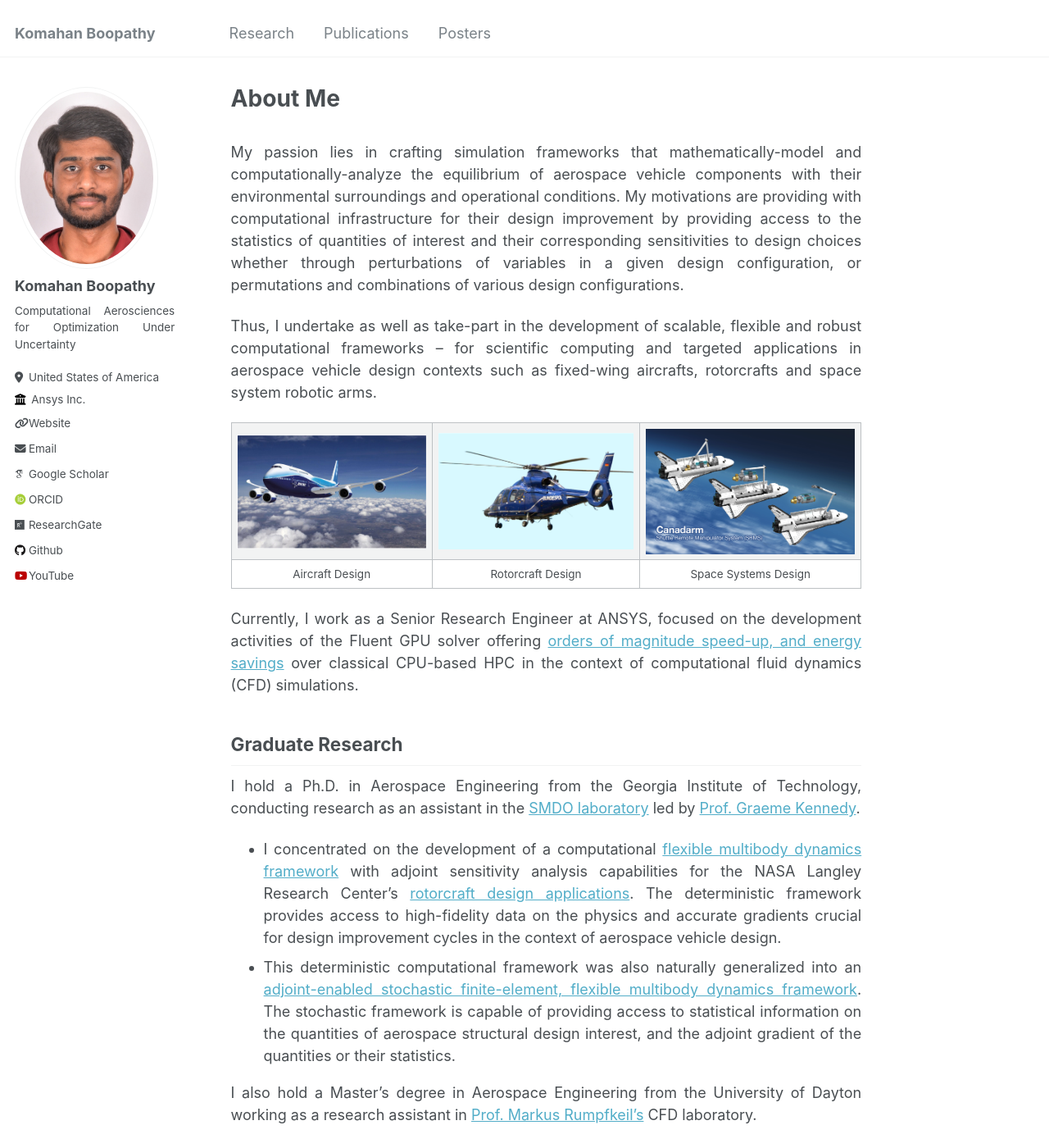
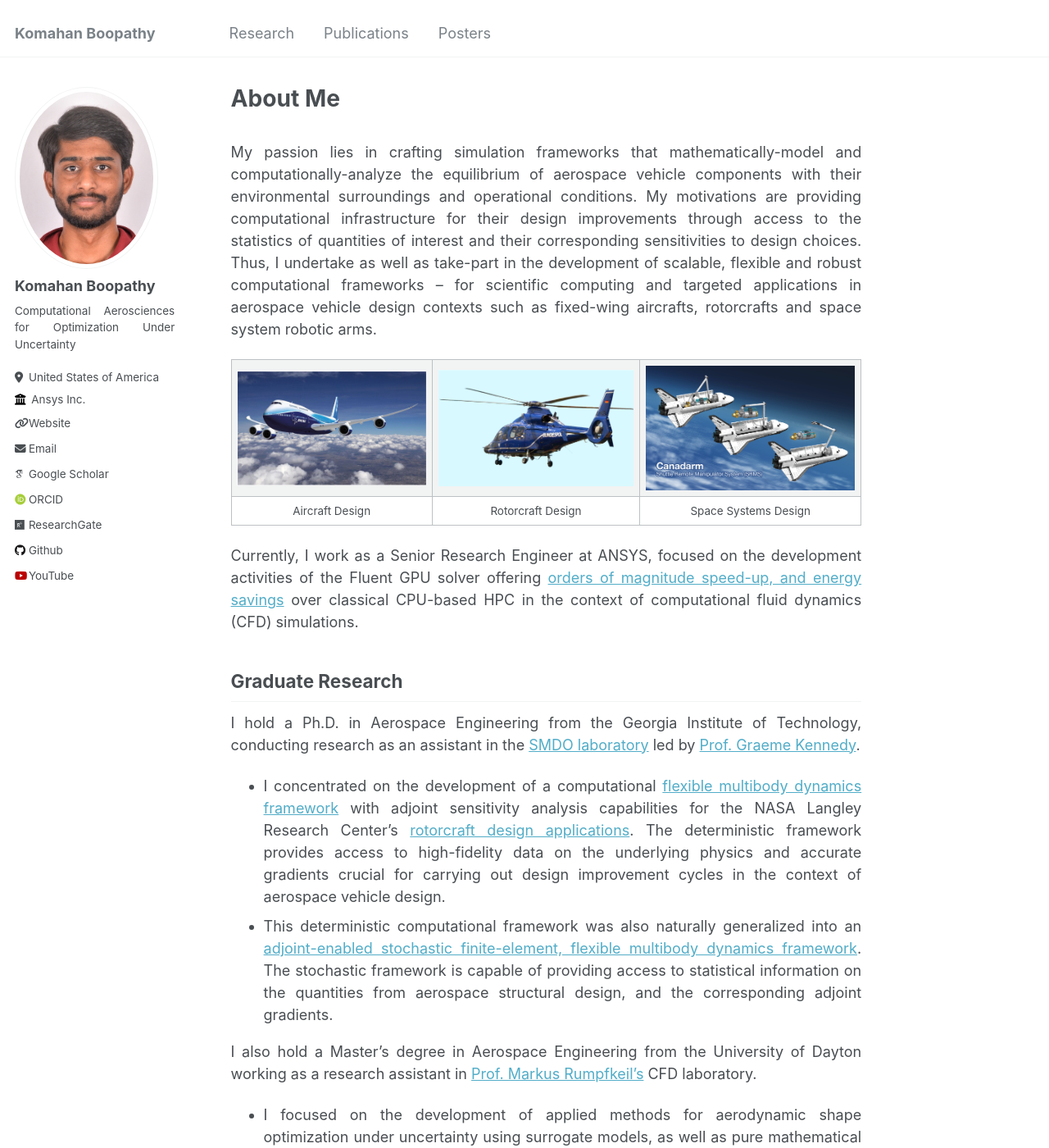
Before and after one commit to komahanb/komahanb.github.io, a Jekyll site: the page built from _pages/about.md, in a window 1280 px wide and 1400 px high. Shown: the whole window at 82% size. Built offline with Jekyll 4.4.1, drawn with Linux system fonts in a browser that asks for light colours; some web fonts are replaced.

Commit message:
edit about

```diff
--- a/_pages/about.md
+++ b/_pages/about.md
@@ -11,9 +11,9 @@
 
 <b>
 
-My passion lies in crafting simulation frameworks that mathematically-model and computationally-analyze the equilibrium of aerospace vehicle components with their environmental surroundings and operational conditions. My motivations are providing with computational infrastructure for their design improvement by providing access to the statistics of quantities of interest and their corresponding sensitivities to design choices whether through perturbations of variables in a given design configuration, or permutations and combinations of various design configurations.
+My passion lies in crafting simulation frameworks that mathematically-model and computationally-analyze the equilibrium of aerospace vehicle components with their environmental surroundings and operational conditions. My motivations are providing computational infrastructure for their design improvements through access to the statistics of quantities of interest and their corresponding sensitivities to design choices. Thus, I undertake as well as take-part in the development of scalable, flexible and robust computational frameworks -- for scientific computing and targeted applications in aerospace vehicle design contexts such as fixed-wing aircrafts, rotorcrafts and space system robotic arms.
 
-Thus, I undertake as well as take-part in the development of scalable, flexible and robust computational frameworks -- for scientific computing and targeted applications in aerospace vehicle design contexts such as fixed-wing aircrafts, rotorcrafts and space system robotic arms.
+<!--  whether through perturbations of variables in a given design configuration, or permutations and combinations of various design configurations.  -->
 
 | ![](../images/fixedwing.png) | ![](../images/rotorcraft.png) | ![](../images/spaceshuttle.png) |
 | :--------------------------: | :---------------------------: | :-----------------------------: |
@@ -29,8 +29,8 @@
 
 I hold a Ph.D. in Aerospace Engineering from the Georgia Institute of Technology, conducting research as an assistant in the [SMDO laboratory](https://gkennedy.gatech.edu/) led by [Prof. Graeme Kennedy](https://scholar.google.com/citations?user=LHqGhxkAAAAJ&hl=en).
 
-- I concentrated on the development of a computational [flexible multibody dynamics framework](https://github.com/smdogroup/tacs) with adjoint sensitivity analysis capabilities for the NASA Langley Research Center's [rotorcraft design applications](https://www.youtube.com/watch?v=-HM0KycBvnA). The deterministic framework provides access to high-fidelity data on the physics and accurate gradients crucial for design improvement cycles in the context of aerospace vehicle design.
-- This deterministic computational framework was also naturally generalized into an [adjoint-enabled stochastic finite-element, flexible multibody dynamics framework](https://github.com/komahanb/stacs). The stochastic framework is capable of providing access to statistical information on the quantities of aerospace structural design interest, and the adjoint gradient of the quantities or their statistics.
+- I concentrated on the development of a computational [flexible multibody dynamics framework](https://github.com/smdogroup/tacs) with adjoint sensitivity analysis capabilities for the NASA Langley Research Center's [rotorcraft design applications](https://www.youtube.com/watch?v=-HM0KycBvnA). The deterministic framework provides access to high-fidelity data on the underlying physics and accurate gradients crucial for carrying out design improvement cycles in the context of aerospace vehicle design.
+- This deterministic computational framework was also naturally generalized into an [adjoint-enabled stochastic finite-element, flexible multibody dynamics framework](https://github.com/komahanb/stacs). The stochastic framework is capable of providing access to statistical information on the quantities from aerospace structural design, and the corresponding adjoint gradients.
 
 I also hold a Master's degree in Aerospace Engineering from the University of Dayton working as a research assistant in [Prof. Markus Rumpfkeil's](https://scholar.google.com/citations?user=zCRdVjYAAAAJ&hl=en) CFD laboratory.
 
```
